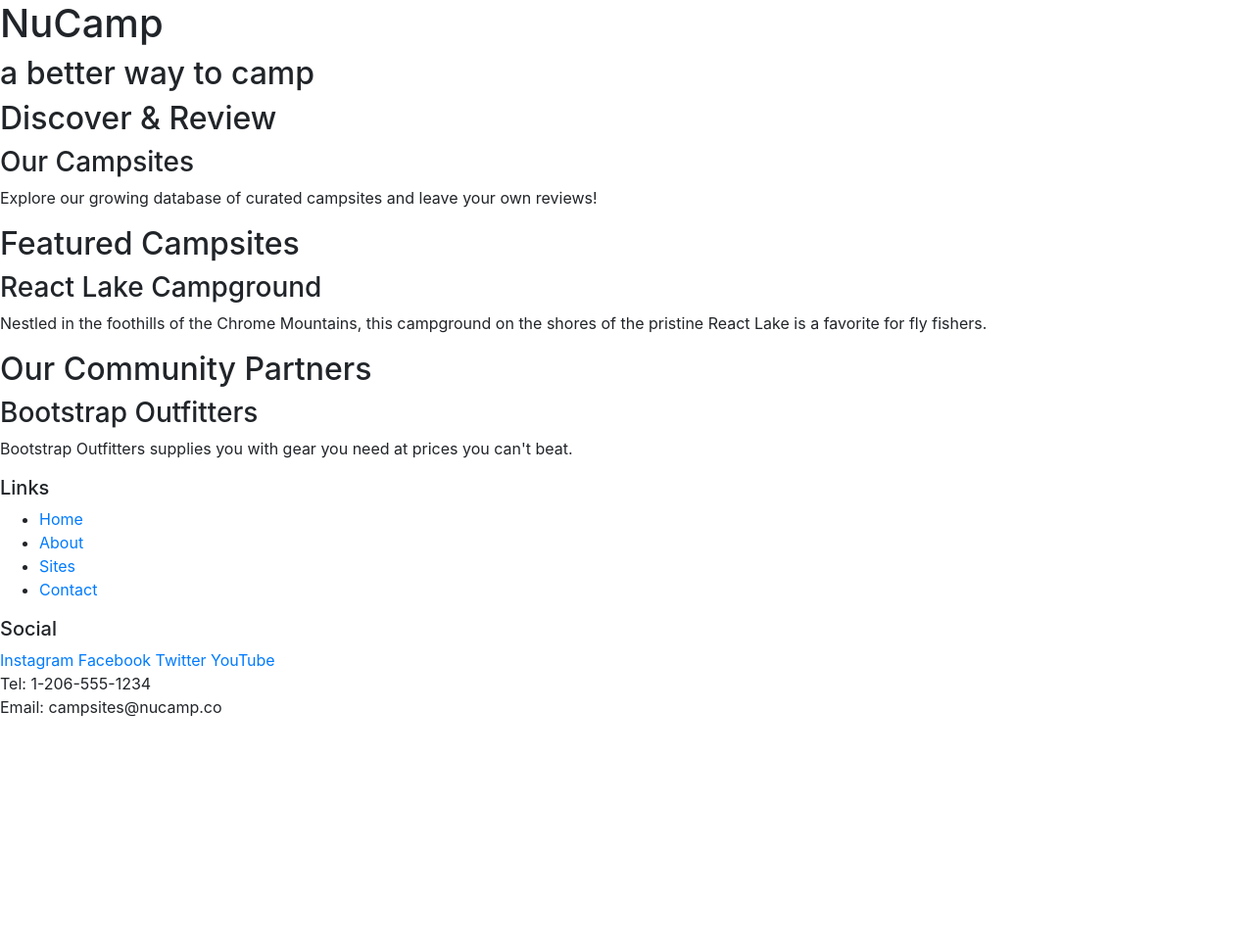
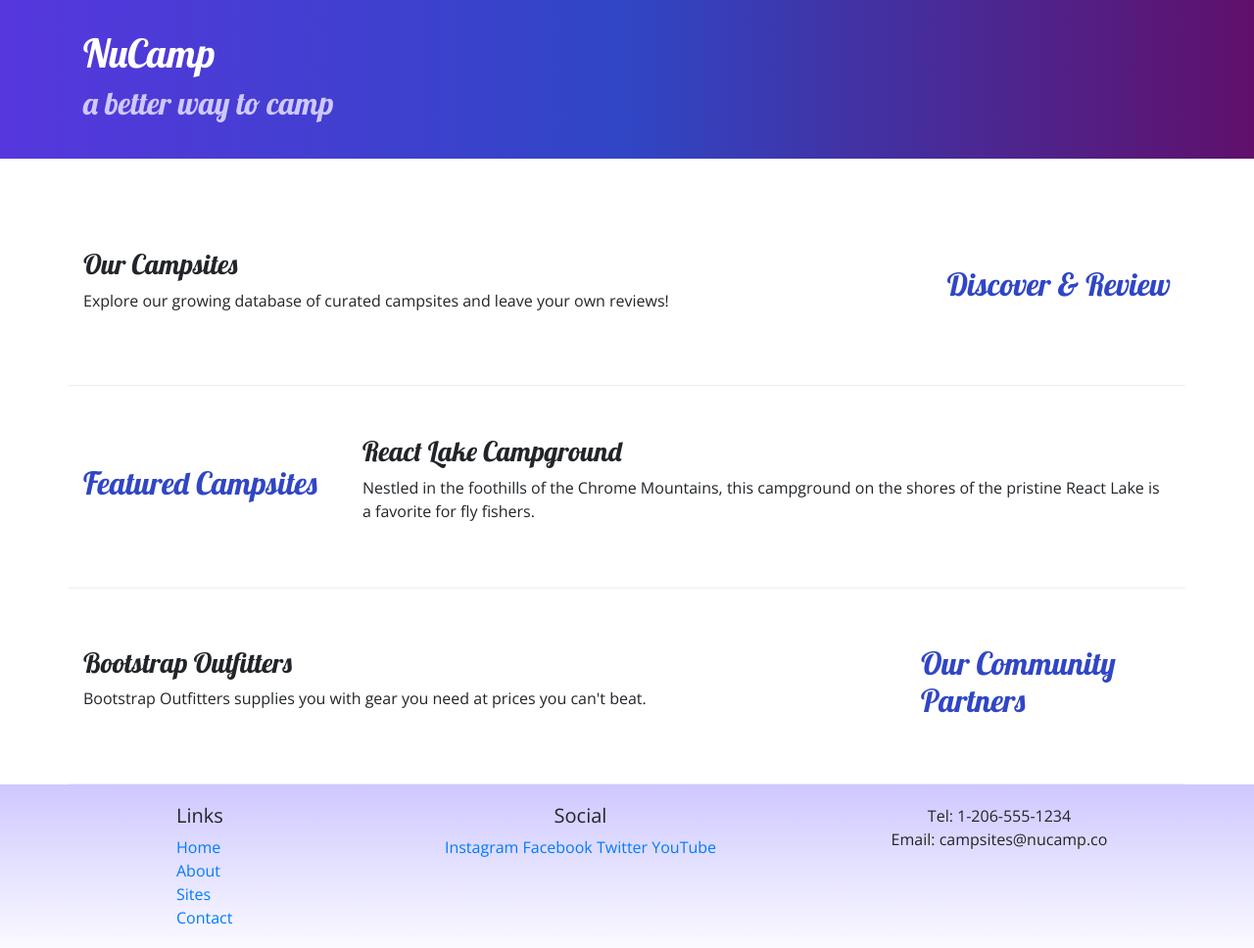
Before and after one commit to Arnold-DuFauchard/Bootstrap-Project-Setup, a website: page index.html in a window 1280 px wide. Shown: the whole page at 98% size. Before the commit the page ends 800 px from the top, so only its background shows below. Drawn offline with nearby package versions, Linux system fonts and the light colour scheme.

Commit message:
Week 1 Assignment

```diff
--- /dev/null
+++ b/css/styles.css
@@ -0,0 +1,32 @@
+body {
+    font-family: "Open Sans", sans-serif;
+}
+
+h1, h2, h3 {
+    font-family: "Lobster", cursive;
+}
+
+h2 {
+    color: #3046C5;
+}
+
+header h2 {
+    color: #CEC8FF;
+}
+
+footer {
+    background-image: linear-gradient(#CEC8FF, white);
+    padding: 20px 0;
+}
+
+.jumbotron {
+    padding: 30px;
+    background-image: linear-gradient(to right, #5637DD, #3046C5, #60106B);
+    color: white;
+}
+
+.row-content {
+    padding: 50px 0;
+    border-bottom: 1px ridge;
+    min-height: 200px;
+}
--- a/index.html
+++ b/index.html
@@ -9,56 +9,82 @@
         <!-- Bootstrap CSS -->
         <link rel="stylesheet" href="node_modules/bootstrap/dist/css/bootstrap.min.css" />
 
+        <!-- Additional CSS must be placed after Bootstrap CSS -->
+        <link rel="stylesheet" href="https://fonts.googleapis.com/css?family=Lobster|Open+Sans" />
+        <link rel="stylesheet" href="css/styles.css" />
+
         <title>NuCamp: A Better Way To Camp</title>
     </head>
 
 <body>
 
-    <header>
-        <div>
+    <header class="jumbotron jumbotron-fluid">
+        <div class="container">
+            <div class="row">
+                <div class="col">
                     <h1>NuCamp</h1>
                     <h2>a better way to camp</h2>
                 </div>
+            </div>
+        </div>
     </header>
 
-    <div>
-        <h2>Discover & Review</h2>
+    <div class="container">
+        <div class="row row-content align-items-center">
+            <div class="col-sm-4 order-sm-last col-md-3">
+                <h2 class="text-sm-right">Discover & Review</h2>
+            </div>
+            <div class="col">
                 <h3>Our Campsites</h3>
-        <p>Explore our growing database of curated campsites and leave your own reviews!</p>
+                <p class="d-none d-sm-block">Explore our growing database of curated campsites and leave your own reviews!</p>
+            </div>
         </div>
 
-    <div>
+        <div class="row row-content align-items-center">
+            <div class="col-sm-4 col-md-3">
                 <h2>Featured Campsites</h2>
+            </div>
+            <div class="col">
                 <h3>React Lake Campground</h3>
-        <p>Nestled in the foothills of the Chrome Mountains, this campground on the shores of the pristine React Lake is a favorite for fly fishers.</p>
+                <p class="d-none d-sm-block">Nestled in the foothills of the Chrome Mountains, this campground on the shores of the pristine React Lake is a favorite for fly fishers.</p>
+            </div>
         </div>
 
-    <div>
-        <h2>Our Community Partners</h2>
+        <div class="row row-content align-items-center">
+            <div class="col-sm-4 order-sm-last col-md-3">
+                <h2 class="text-small-right">Our Community Partners</h2>
+            </div>
+            <div class="col">
                 <h3>Bootstrap Outfitters</h3>
-        <p>Bootstrap Outfitters supplies you with gear you need at prices you can't beat.</p>
+                <p class="d-none d-sm-block">Bootstrap Outfitters supplies you with gear you need at prices you can't beat.</p>
+            </div>
+        </div>
     </div>
 
     <footer>
-        <div>
+        <div class="container">
+            <div class="row">
+                <div class="col-4 col-sm-2 offset-1">
                     <h5>Links</h5>
-            <ul>
+                    <ul class="list-unstyled">
                         <li><a href="#">Home</a></li>
-                <li><a href="#">About</a></li>
+                        <li><a href="aboutus.html">About</a></li>
                         <li><a href="#">Sites</a></li>
                         <li><a href="#">Contact</a></li>
                     </ul>
                 </div>
-        <div>
+                <div class="col-5 col-sm-5 text-center">
                     <h5>Social</h5>
                     <a href="http://instagram.com/">Instagram</a>
                     <a href="http://facebook.com/">Facebook</a>
                     <a href="http://twitter.com/">Twitter</a>
                     <a href="http://youtube.com/">YouTube</a>
                 </div>
-        <div>
+                <div class="col-sm-4 text-center">
                     Tel: 1-206-555-1234<br />
                     Email: campsites@nucamp.co
+                </div>
+            </div>
         </div>
     </footer>
 
```
Also changed, not shown: aboutus.html (added, +94 -0 lines), 1 other file. Lines whose indentation alone changed are shown as unchanged.
